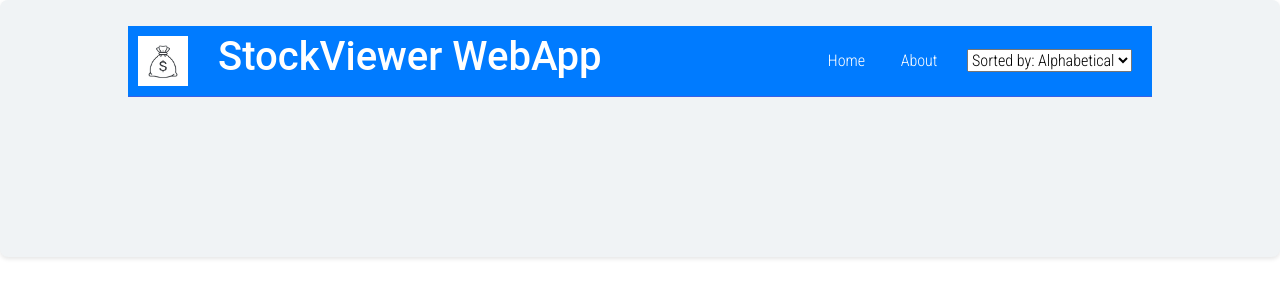
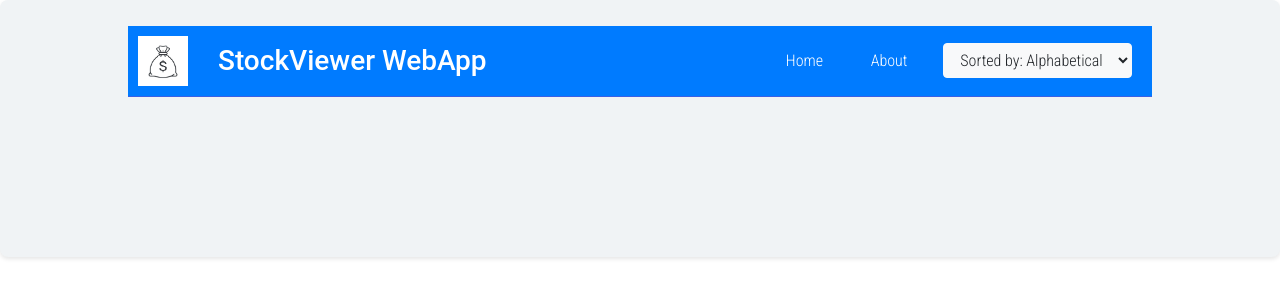
Before and after one commit to CS480-Group-E/StockViewer-WebApp, a Flask app: page / in a window 1280 px wide. Shown: the top 300 px of the page. Run offline with Flask 3, Linux system fonts and the light colour scheme; data that the repository does not hold is empty; some libraries are stand-ins or nearby versions.

Commit message:
titles now link home

```diff
--- a/static/index.css
+++ b/static/index.css
@@ -48,8 +52,12 @@ body {
 }
 
 #top-nav h1 {
+    flex-grow: 1;
+    white-space: nowrap;
+    overflow: hidden;
+    text-overflow: ellipsis;
     margin-left: 20px;
-    flex-grow: 1;
+    font-size: 1.75rem;
 }
 
 .card-container {
--- a/static/singleView.css
+++ b/static/singleView.css
@@ -61,8 +61,12 @@ a:hover {
 }
 
 #top-nav h1 {
+    flex-grow: 1;
+    white-space: nowrap;
+    overflow: hidden;
+    text-overflow: ellipsis;
     margin-left: 20px;
-    flex-grow: 1;
+    font-size: 1.75rem;
 }
 
 .card-container {
--- a/templates/index.html
+++ b/templates/index.html
@@ -25,13 +25,17 @@
 
 <body>
     <div class="container-fluid">
-        <nav id="top-nav">
-            <img src="{{ url_for('static', filename='images/moneyBagImage.jpg') }}" alt="Logo" id="logo">
-            <h1>StockViewer WebApp</h1>
+        <nav id="top-nav" class="d-flex justify-content-between align-items-center">
+            <div class="d-flex align-items-center">
+                <img src="{{ url_for('static', filename='images/moneyBagImage.jpg') }}" alt="Logo" id="logo">
+                <a href="/" class="text-decoration-none" style="color: inherit;">
+                    <h1 class="mb-0 ms-2">StockViewer WebApp</h1> <!-- Adjusted for Bootstrap 5; for Bootstrap 4 use ml-2 instead of ms-2 -->
+                </a>
+            </div>
             <div id="nav-options">
-                <button onclick="window.location.href='/';">Home</button>
-                <button onclick="window.location.href='/about';">About</button>
-                <select id="sort-options" onchange="window.location.href=this.value;">
+                <button class="btn btn-light" onclick="window.location.href='/';">Home</button>
+                <button class="btn btn-light" onclick="window.location.href='/about';">About</button>
+                <select id="sort-options" class="btn btn-light" onchange="window.location.href=this.value;">
                     <option value="/">Sorted by: {{ sort_method }}</option>
                     <option value="/sort?by=name">Alphabetical</option>
                     <option value="/sort?by=current_price">Current Price</option>
@@ -39,7 +43,6 @@
                     <option value="/sort?by=close_price">Close Price</option>
                 </select>
             </div>
-
         </nav>
         <div id="stock-panels">
             <div class="card-container">
```
Also changed, not shown: other parts of static/index.css (+4 -0 lines), templates/singleView.html (+8 -4 lines).
